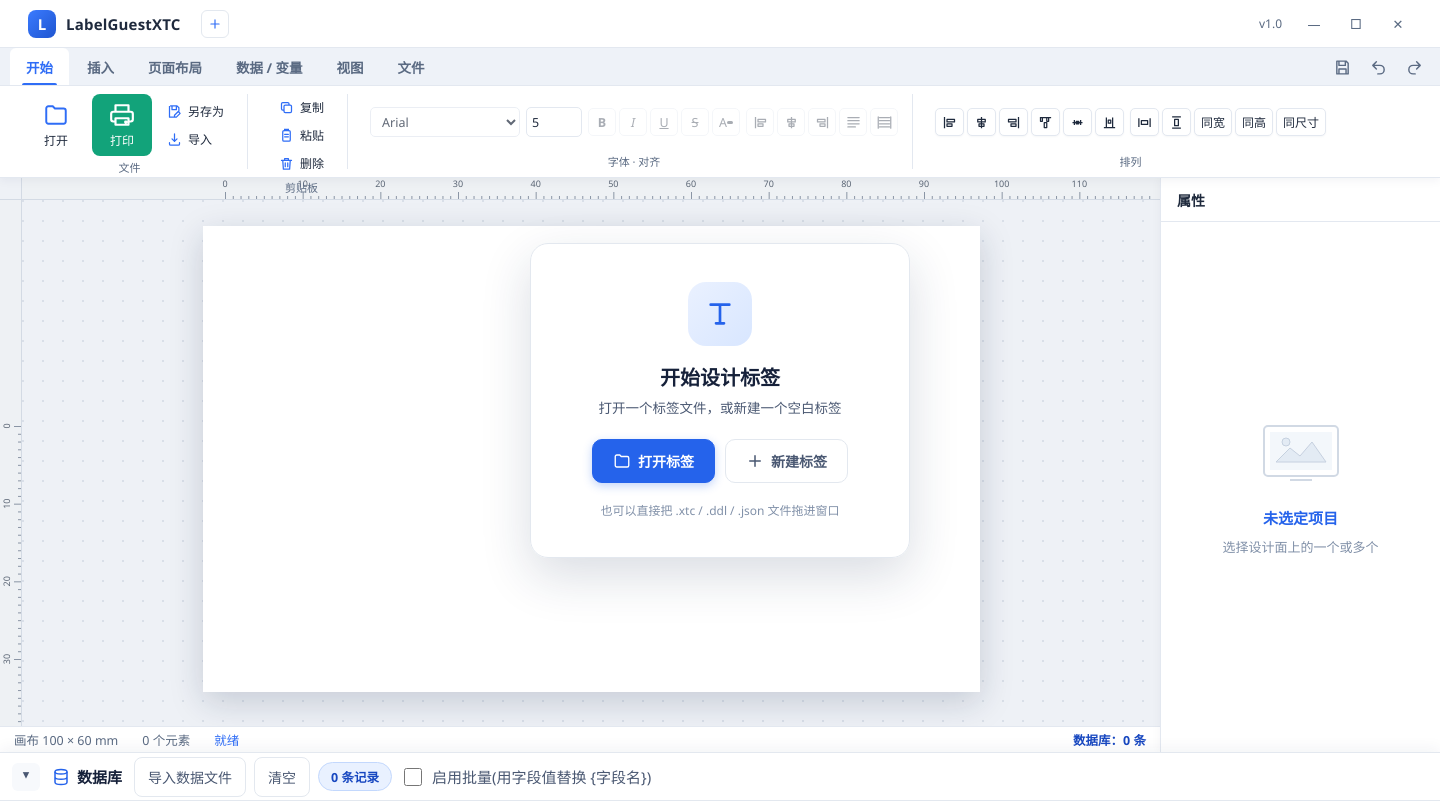
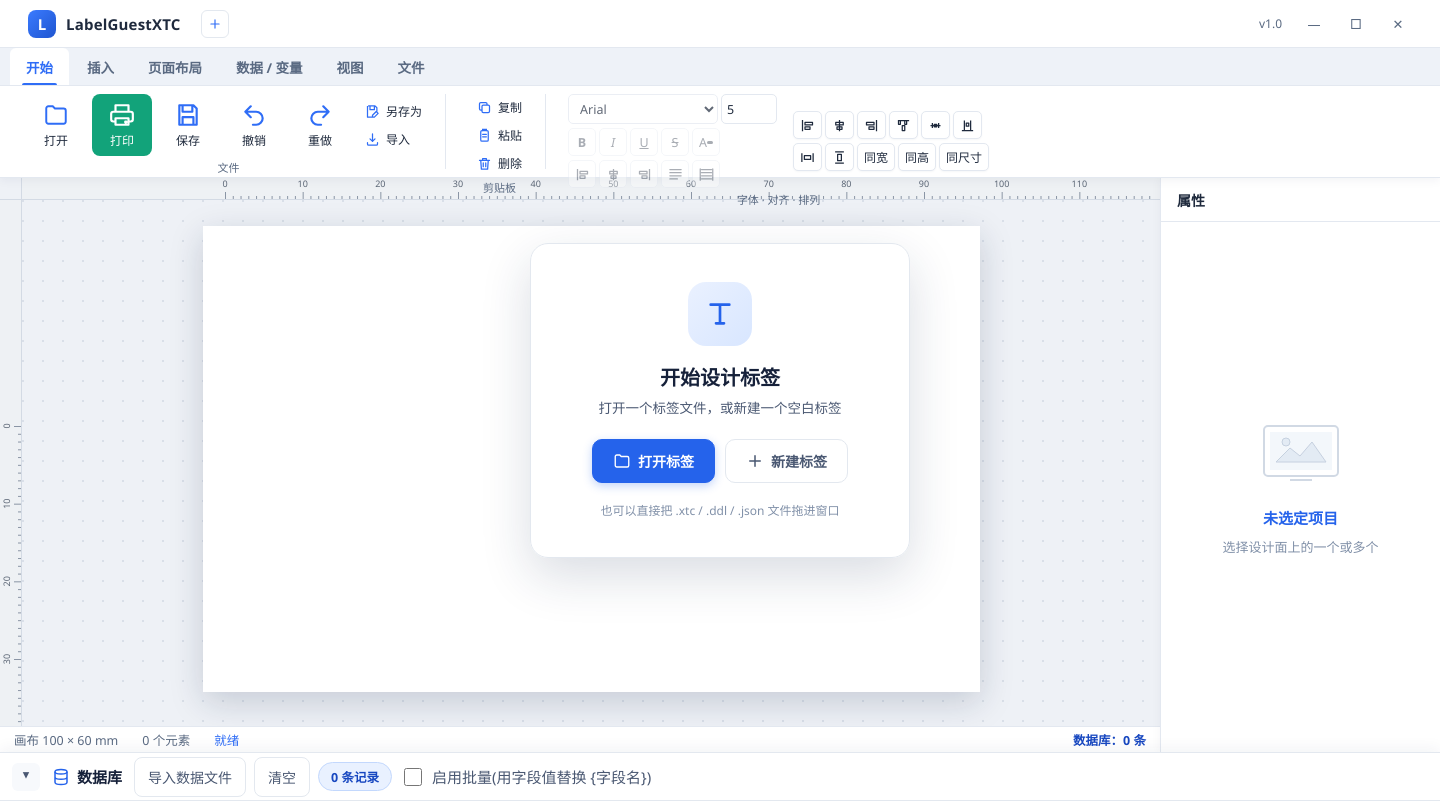
Before and after one commit to GuestXTC/LabelGuestXTC, an Electron app: page src/index.html in a window 1440 px wide. Drawn offline with Linux system fonts and the light colour scheme; no server answers.

Commit message:
ui: move save/undo/redo after print, two-column font-align-arrange (v4.4.6)

```diff
--- a/package.json
+++ b/package.json
@@ -1,6 +1,6 @@
 {
   "name": "labelguestxtc",
-  "version": "4.4.5",
+  "version": "4.4.6",
   "description": "LabelGuestXTC - modern label designer with variable data, barcode tools and native TSPL printing (MIT).",
   "homepage": "https://gitee.com/GuestXTC/LabelGuestXTC",
   "main": "main.js",
--- a/src/css/style.css
+++ b/src/css/style.css
@@ -575,6 +575,8 @@ body{font-size:14px;color:var(--lw-ink);-webkit-font-smoothing:antialiased}
 .ribbon-small .i{width:15px;height:15px;color:var(--lw-accent)}
 .ribbon-small:hover{background:var(--lw-soft)}
 .ribbon-row{display:flex;align-items:center;gap:3px}
+.ribbon-two-cols{display:flex;flex-direction:row;align-items:center;gap:16px;flex-wrap:nowrap}
+.ribbon-col{display:flex;flex-direction:column;gap:4px;justify-content:center}
 .ribbon-mini{display:inline-flex;align-items:center;justify-content:center;width:28px;height:28px;border:1px solid var(--lw-line);background:var(--lw-panel);border-radius:5px;color:var(--lw-ink);cursor:pointer;font-size:12.5px;position:relative}
 .ribbon-mini .i{width:15px;height:15px}
 .ribbon-mini:hover:not(:disabled){background:var(--lw-soft);border-color:var(--lw-accent)}
--- a/src/index.html
+++ b/src/index.html
@@ -80,11 +80,6 @@
     <button class="ribbon-tab" data-ribbon="data">数据 / 变量</button>
     <button class="ribbon-tab" data-ribbon="view">视图</button>
     <button class="ribbon-tab" data-ribbon="file">文件</button>
-    <div class="ribbon-tabs-right">
-      <button class="ribbon-quick" id="btnSave" title="保存 Ctrl+S"><svg class="i"><use href="#i-save"/></svg></button>
-      <button class="ribbon-quick" id="undoBtn" title="撤销 Ctrl+Z"><svg class="i"><use href="#i-undo"/></svg></button>
-      <button class="ribbon-quick" id="redoBtn" title="重做 Ctrl+Y"><svg class="i"><use href="#i-redo"/></svg></button>
-    </div>
   </nav>
 
   <!-- ============ Ribbon panels ============ -->
@@ -95,6 +90,9 @@
         <div class="ribbon-group-body">
           <button class="ribbon-big" id="btnOpenDdl" title="打开标签文件 (.xtc / .ddl / .json)"><svg class="i"><use href="#i-folder"/></svg><span>打开</span></button>
           <button class="ribbon-big primary" id="btnPrint" title="打印中心"><svg class="i"><use href="#i-print"/></svg><span>打印</span></button>
+          <button class="ribbon-big" id="btnSave" title="保存 Ctrl+S"><svg class="i"><use href="#i-save"/></svg><span>保存</span></button>
+          <button class="ribbon-big" id="undoBtn" title="撤销 Ctrl+Z"><svg class="i"><use href="#i-undo"/></svg><span>撤销</span></button>
+          <button class="ribbon-big" id="redoBtn" title="重做 Ctrl+Y"><svg class="i"><use href="#i-redo"/></svg><span>重做</span></button>
           <div class="ribbon-stack">
             <button class="ribbon-small" id="btnSaveAs" title="另存为"><svg class="i"><use href="#i-saveas"/></svg>另存为</button>
             <button class="ribbon-small" id="btnImportJson" title="导入标签文件"><svg class="i"><use href="#i-import"/></svg>导入</button>
@@ -112,10 +110,13 @@
         </div>
         <div class="ribbon-group-label">剪贴板</div>
       </div>
-      <div class="ribbon-group">
-        <div class="ribbon-group-body">
+      <div class="ribbon-group wide">
+        <div class="ribbon-group-body ribbon-two-cols">
+          <div class="ribbon-col">
+            <div class="ribbon-row">
               <select id="fbFont" class="ribbon-font" disabled><option>Arial</option><option>Microsoft YaHei</option><option>SimHei</option><option>SimSun</option><option>Consolas</option></select>
               <input id="fbSize" class="ribbon-size" type="number" min="1" max="100" value="5" disabled title="字号(mm)" />
+            </div>
             <div class="ribbon-row">
               <button class="ribbon-mini" id="fbBold" disabled title="粗体"><b>B</b></button>
               <button class="ribbon-mini" id="fbItalic" disabled title="斜体"><i>I</i></button>
@@ -131,10 +132,7 @@
               <button class="ribbon-mini" id="fbAlignDistribute" disabled title="平铺"><svg class="i"><use href="#i-ad"/></svg></button>
             </div>
           </div>
-        <div class="ribbon-group-label">字体 · 对齐</div>
-      </div>
-      <div class="ribbon-group">
-        <div class="ribbon-group-body">
+          <div class="ribbon-col">
             <div class="ribbon-row">
               <button class="ab-btn" data-align="left" title="左对齐"><svg class="i"><use href="#i-al"/></svg></button>
               <button class="ab-btn" data-align="hcenter" title="水平居中"><svg class="i"><use href="#i-ac"/></svg></button>
@@ -151,7 +149,8 @@
               <button class="ab-btn text" data-align="sameSize" title="统一大小">同尺寸</button>
             </div>
           </div>
-        <div class="ribbon-group-label">排列</div>
+        </div>
+        <div class="ribbon-group-label">字体 · 对齐 · 排列</div>
       </div>
     </section>
 
```
Also changed, not shown: README.md. Lines whose indentation alone changed are shown as unchanged.
